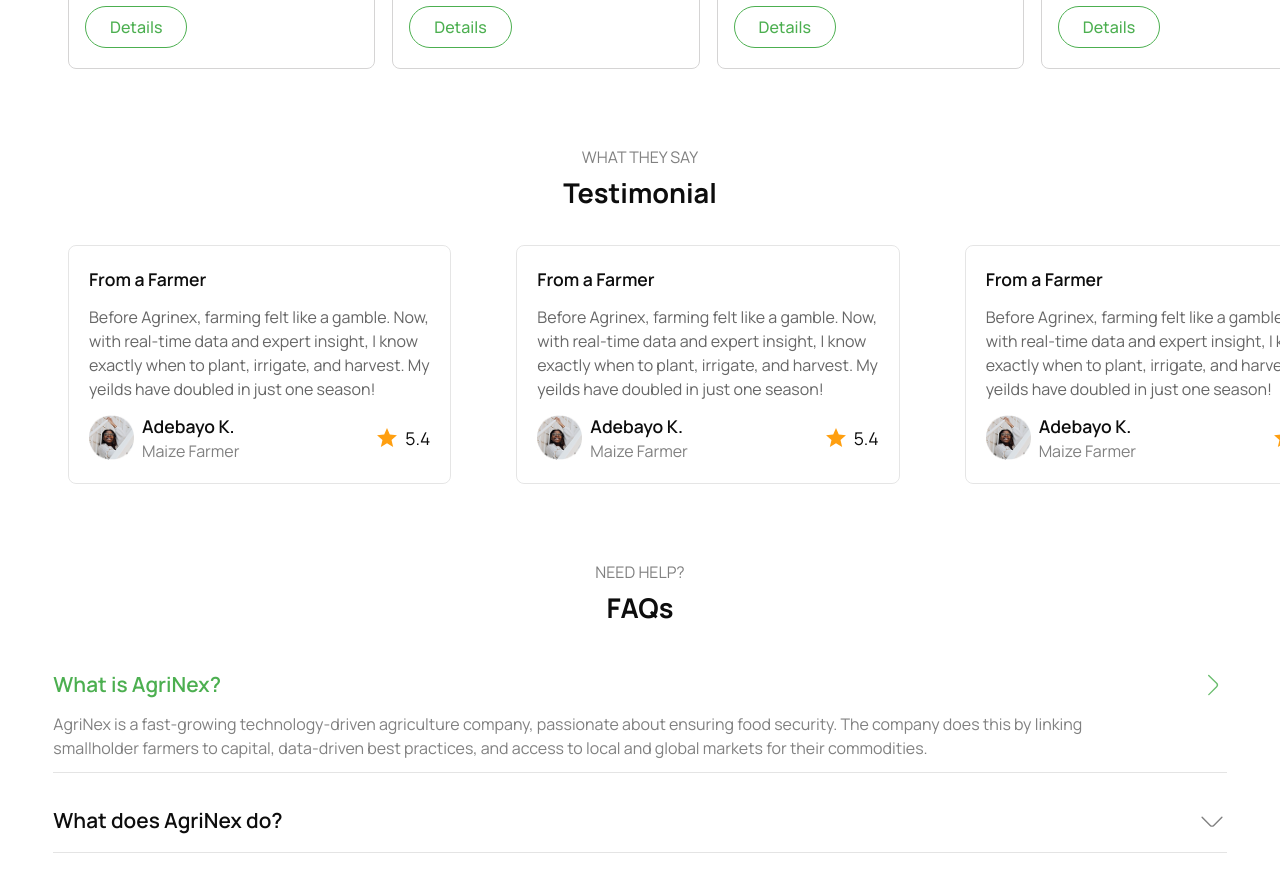
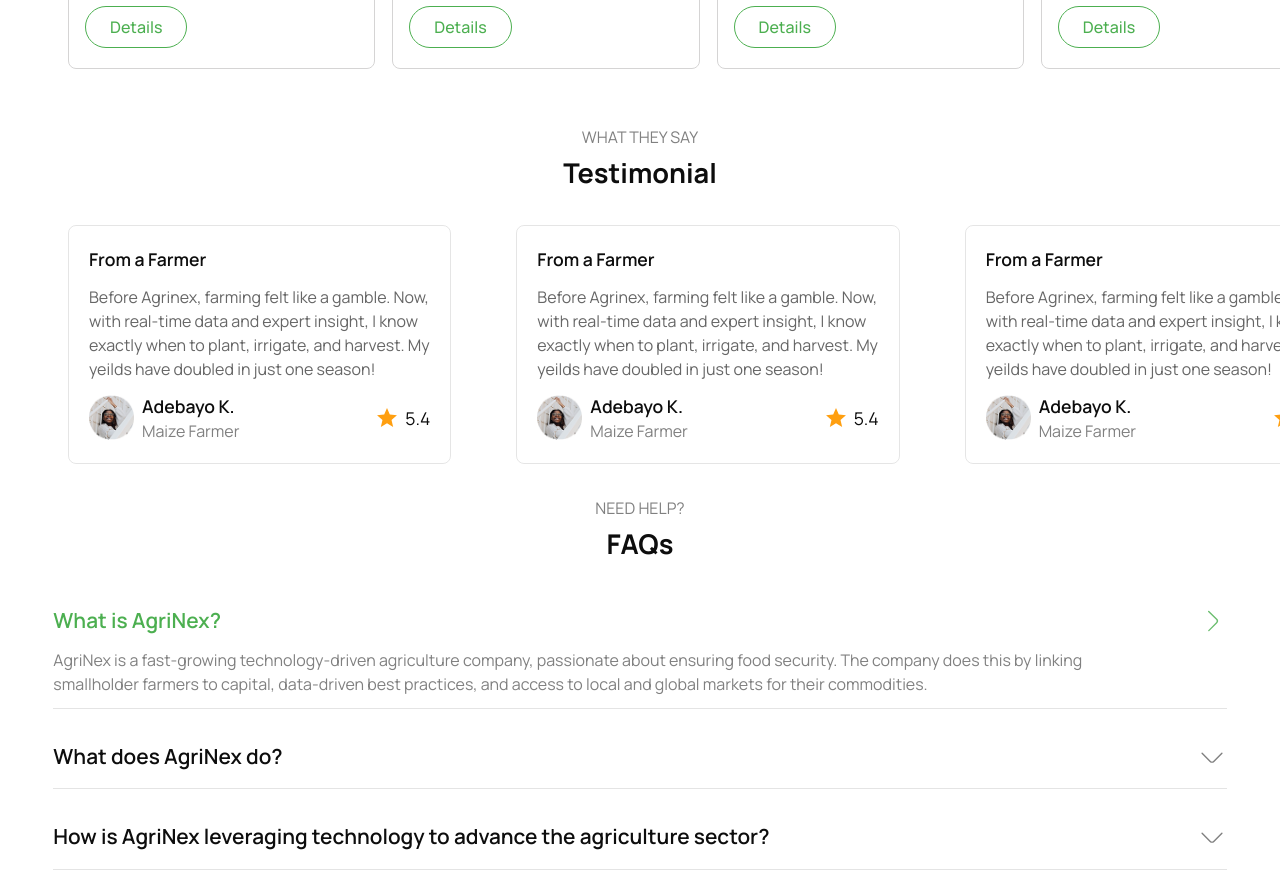
Before and after one commit to Olorunwa-web/AgriNex-app, a React (Vite) app: page / in a window 1280 px wide. Shown: the part 4060-4950 px from the top of the page. Built offline with nearby package versions, Linux system fonts and the light colour scheme.

Commit message:
first commit

```diff
--- a/src/components/Testimonial.jsx
+++ b/src/components/Testimonial.jsx
@@ -6,7 +6,7 @@
 const Testimonial = () => {
     return (
         <>
-             <section className = 'my-19'>
+             <section className = 'mt-14 mb-7'>
                 <p className = 'text-center font-normal text-[#808080] text-base mb-1'>WHAT THEY SAY</p>
                 <h1 className = 'text-center text-[1.4rem] md:text-[1.7rem] lg:text-[1.7rem] font-bold mb-4 text-[#0D0D0D]'>Testimonial</h1>
                 <section>
```
